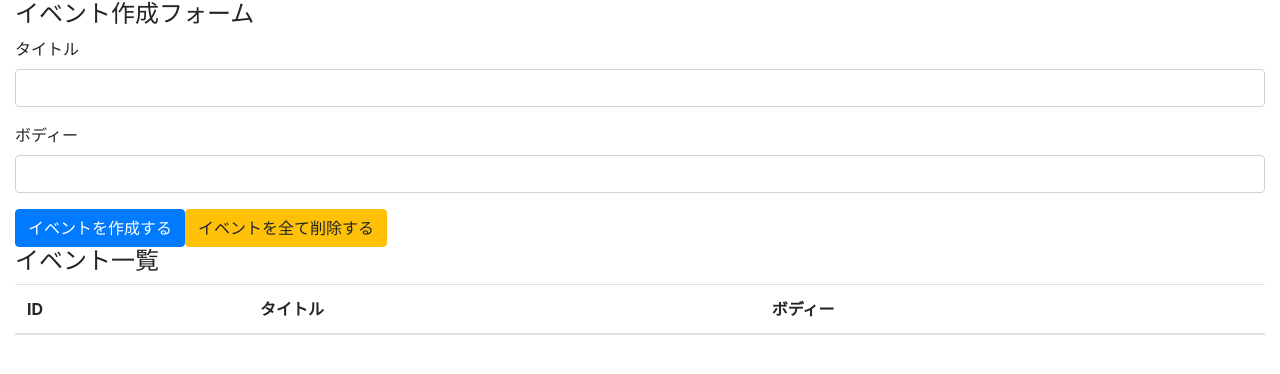
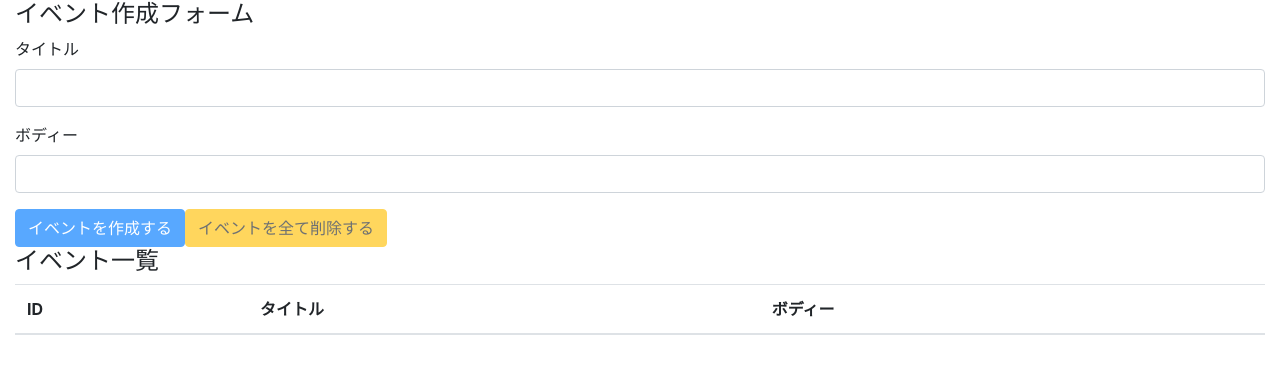
Before and after one commit to TakuoIshida/react_hooks, a React (Create React App) app: page / in a window 1280 px wide. Shown: the top 374 px of the page. Built offline with nearby package versions, Linux system fonts and the light colour scheme.

Commit message:
deleteButton atached

```diff
--- a/src/component/App.js
+++ b/src/component/App.js
@@ -19,8 +19,16 @@
     setBody('')
   }
 
+  const deleteAllEvents = e => {
+    e.preventDefault()
+    const result = window.confirm('Are you sure?')
+    if(result) {
+      dispatch({type:'DELETE_ALL_EVENTS'})
+    }
+  }
 
-
+  // buttonの活性・不活性
+  const unCreatable = title === '' | body === ''
   return (
     <div className="container-fluid">
       <h4>イベント作成フォーム</h4>
@@ -34,8 +42,8 @@
         <input className="form-control" id="formEventBody" value={body} onChange={e => setBody(e.target.value)}></input>
         </div>
 
-        <button className="btn btn-primary" onClick={addEvent}>イベントを作成する</button>
-        <button className="btn btn-warning">イベントを全て削除する</button>
+        <button className="btn btn-primary" onClick={addEvent} disabled={unCreatable}>イベントを作成する</button>
+        <button className="btn btn-warning" onClick={deleteAllEvents} disabled={state.length === 0}>イベントを全て削除する</button>
         {/* <button className="btn btn-info">ログを削除する</button> */}
       </form>
 
--- a/src/component/Event.js
+++ b/src/component/Event.js
@@ -3,7 +3,8 @@
 const Event = ({ dispatch, event }) => {
     const id = event.id
     const handleClickDeleteButton =() => {
-    dispatch({ type: 'DELETE_EVENT',id})
+    const result = window.confirm(`Are you sure?${id}`)
+    if (result) dispatch({ type: 'DELETE_EVENT',id})
     }
     return (
     <tr>
--- a/src/reducers/index.js
+++ b/src/reducers/index.js
@@ -9,7 +9,7 @@
             return [...state, { id, ...event}]
         case 'DELETE_EVENT':
             return state.filter(event => event.id !== action.id)
-        case 'DELETE_ALL_EVENT':
+        case 'DELETE_ALL_EVENTS':
             return []
         default:
             return state
```
